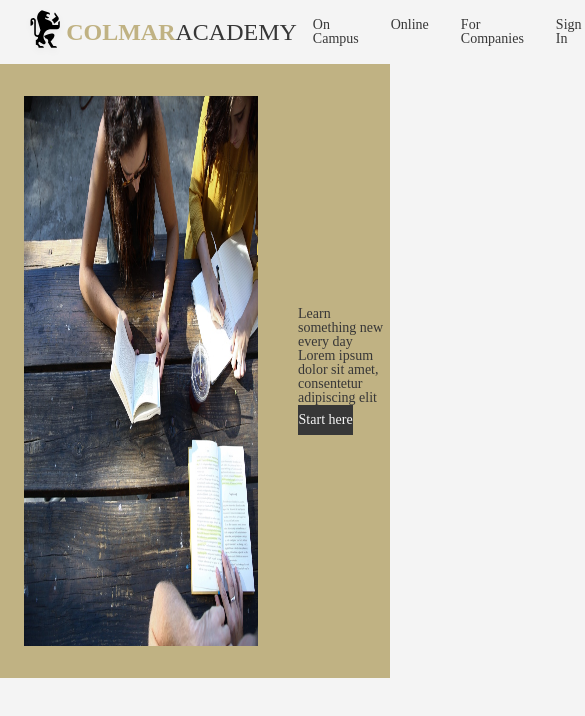
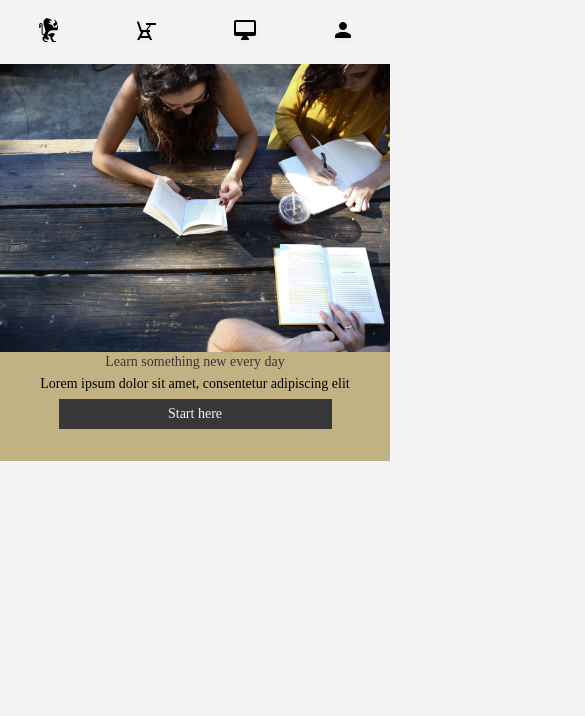
Before and after one commit to skiran85/ColmarAcademy, a plain HTML site: page index.html in a window 390 px wide. Shown: the whole page, 585 px wide, since content can reach past the window. Drawn offline with Linux system fonts and the light colour scheme; a web font is replaced by a local one.

Commit message:
[ComarAcademy]Header and banner added for mobile

```diff
--- a/index.html
+++ b/index.html
@@ -23,6 +23,12 @@
           <span>Sign In</span>
         </div>
       </div>
+      <div class="academy-main-mobile">
+        <img src="resources/images/ic-logo.svg">
+        <img src="resources/images/ic-on-campus.svg">
+        <img src="resources/images/ic-online.svg">
+        <img src="resources/images/ic-login.svg">
+      </div>
     </header>
 
     <!-- Banner -->
@@ -37,6 +43,18 @@
         </div>
       </div>
     </div>
+    <!-- BANNER MOBILE -->
+    <div class="banner-mobile">
+      <div class="banner-mobile-img">
+        <img src="resources/images/banner.jpg" height="550px">
+      </div>
+      <div class="text-mob">
+        <h1> Learn something new every day</h1>
+        <h3> Lorem ipsum dolor sit amet, consentetur adipiscing elit</h3>
+        <span class="button-mob">Start here</span>
+      </div>
+      </div>
+    </div>
 
   </body>
 </html>
--- a/resources/css/style.css
+++ b/resources/css/style.css
@@ -93,6 +93,23 @@ body{
   display: inline-flex;
 }
 
+.academy-main-mobile{
+  display: none;
+}
+
+@media only screen and (max-width: 1024px ){
+.academy-main-mobile{
+  display: flex;
+  flex-direction: row;
+  align-items: center;
+  justify-content: space-around;
+  height: 64px;
+}
+.academy-main{
+  display: none;
+}
+}
+
 /*   Banner    */
 
 .banner{
@@ -137,3 +154,51 @@ h1{
   color:  #373737;
   opacity: 1;
 }
+
+.banner-mobile{
+  display: none;
+}
+
+/*BANNER MOBILE*/
+@media only screen and (max-width: 768px){
+
+.banner{
+  display: none;
+}
+.banner-mobile{
+  display: flex;
+  flex-direction: column;
+  background-color: #C0B283;
+}
+
+.banner-mobile img{
+  width: 100%;
+  height: auto;
+  /*margin-bottom: 0;*/
+}
+
+.text-mob{
+  display: flex;
+  flex-direction: column;
+  align-items: center;
+  margin: 0;
+}
+
+.text-mob h3{
+  margin-top: .5rem;
+}
+.button-mob{
+  background-color: #373737;
+  color: #F4F4F4;
+  width: 70%;
+  text-align: center;
+  padding: 8px 0;
+  margin-top: .5rem;
+  margin-bottom: 2rem;
+}
+
+.button-mob:hover{
+  background-color: #DCD0C0;
+  color: #373737;
+}
+}
```
